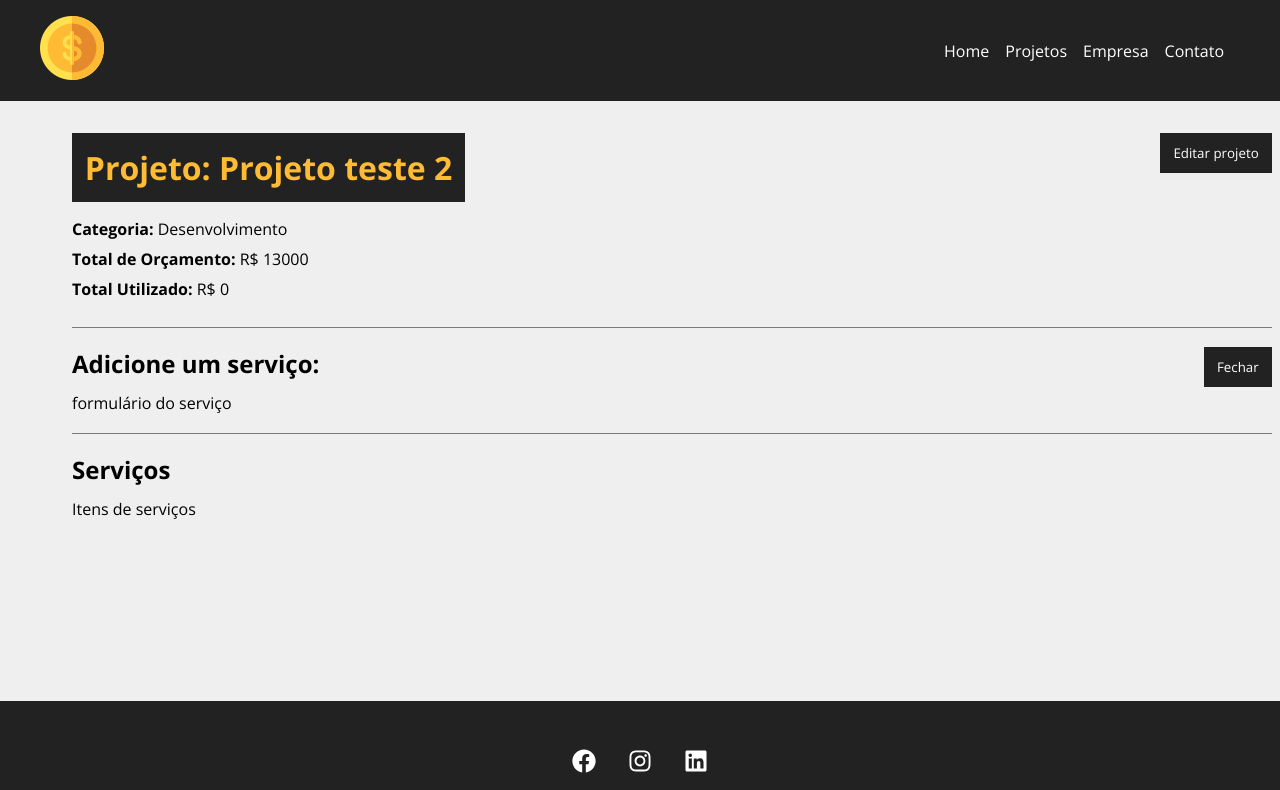
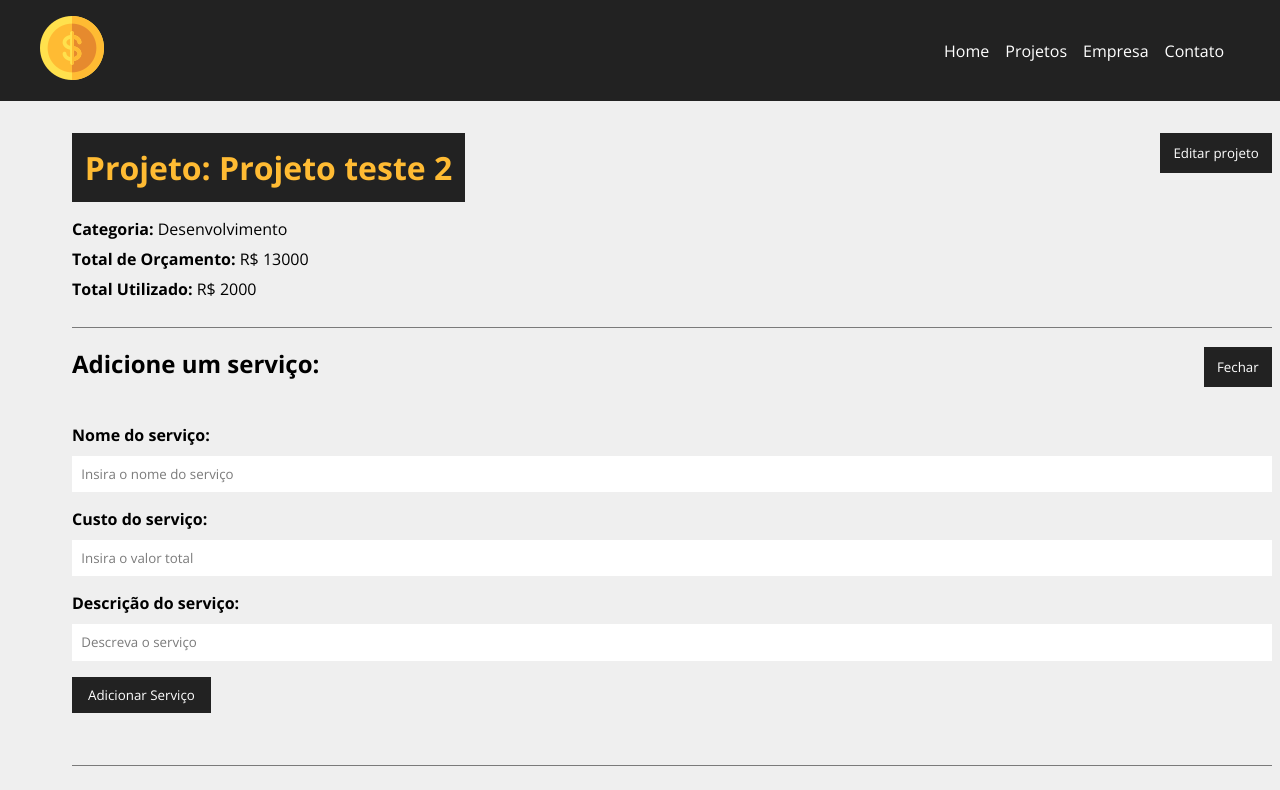
Before and after one commit to will-cesar/react-crud-projetos, a React (Create React App) app: page /project/2 in a window 1280 px wide. Shown: the top 790 px of the page. Built offline with nearby package versions, Linux system fonts and the light colour scheme; data requests are answered from the project's data file.

Commit message:
Aula 34 - Adicionando novos serviços

```diff
--- a/db.json
+++ b/db.json
@@ -18,8 +18,15 @@
         "id": "2",
         "name": "Desenvolvimento"
       },
-      "cost": 0,
-      "services": [],
+      "cost": 2000,
+      "services": [
+        {
+          "name": "Novo serviço",
+          "cost": "2000",
+          "description": "Teste",
+          "id": "5d082e5d-d72b-4408-8628-6da5619206cc"
+        }
+      ],
       "id": 2
     }
   ],
--- a/src/components/pages/Project.js
+++ b/src/components/pages/Project.js
@@ -1,3 +1,5 @@
+import { parse, v4 as uuidv4 } from "uuid";
+
 import { useParams } from "react-router-dom";
 import { useState, useEffect } from "react";
 
@@ -6,6 +8,7 @@
 import Container from "../layout/Container";
 import Message from "../layout/Message";
 import ProjectForm from "../project/ProjectForm";
+import ServiceForm from "../service/ServiceForm";
 
 function Project() {
   const { id } = useParams();
@@ -53,6 +56,38 @@
         setShowProjectForm(false);
         setMessage("Projeto atualizado!");
         setType("success");
+      })
+      .catch((err) => console.log(err));
+  }
+
+  function createService() {
+    setMessage("");
+
+    const lastService = project.services[project.services.length - 1];
+    lastService.id = uuidv4();
+
+    const lastServiceCost = lastService.cost;
+    const newCost = parseFloat(project.cost) + parseFloat(lastServiceCost);
+
+    if (newCost > parseFloat(project.budget)) {
+      setMessage("Orçamento ultrapassado, verifique o valor do serviço");
+      setType("error");
+      project.services.pop();
+      return false;
+    }
+
+    project.cost = newCost;
+
+    fetch(`http://localhost:5000/projects/${project.id}`, {
+      method: "PATCH",
+      headers: {
+        "Content-Type": "application/json",
+      },
+      body: JSON.stringify(project),
+    })
+      .then((resp) => resp.json())
+      .then((data) => {
+        console.log(data);
       })
       .catch((err) => console.log(err));
   }
@@ -110,7 +145,13 @@
               </button>
 
               <div className={styles.project_info}>
-                {showServiceForm && <div>formulário do serviço</div>}
+                {showServiceForm && (
+                  <ServiceForm
+                    handleSubmit={createService}
+                    btnText="Adicionar Serviço"
+                    projectData={project}
+                  />
+                )}
               </div>
             </div>
 
--- /dev/null
+++ b/src/components/service/ServiceForm.js
@@ -0,0 +1,52 @@
+import { useState } from "react";
+
+import Input from "../form/Input";
+import SubmitButton from "../form/SubmitButton";
+
+import styles from "../project/ProjectForm.module.css";
+
+function ServiceForm({ handleSubmit, btnText, projectData }) {
+  const [service, setService] = useState({});
+
+  function submit(e) {
+    e.preventDefault();
+    projectData.services.push(service);
+    handleSubmit(projectData);
+  }
+
+  function handleChange(e) {
+    setService({ ...service, [e.target.name]: e.target.value });
+  }
+
+  return (
+    <form onSubmit={submit} className={styles.form}>
+      <Input
+        type="text"
+        text="Nome do serviço"
+        name="name"
+        placeholder="Insira o nome do serviço"
+        handleOnChange={handleChange}
+      />
+
+      <Input
+        type="number"
+        text="Custo do serviço"
+        name="cost"
+        placeholder="Insira o valor total"
+        handleOnChange={handleChange}
+      />
+
+      <Input
+        type="text"
+        text="Descrição do serviço"
+        name="description"
+        placeholder="Descreva o serviço"
+        handleOnChange={handleChange}
+      />
+
+      <SubmitButton text={btnText} />
+    </form>
+  );
+}
+
+export default ServiceForm;
```
